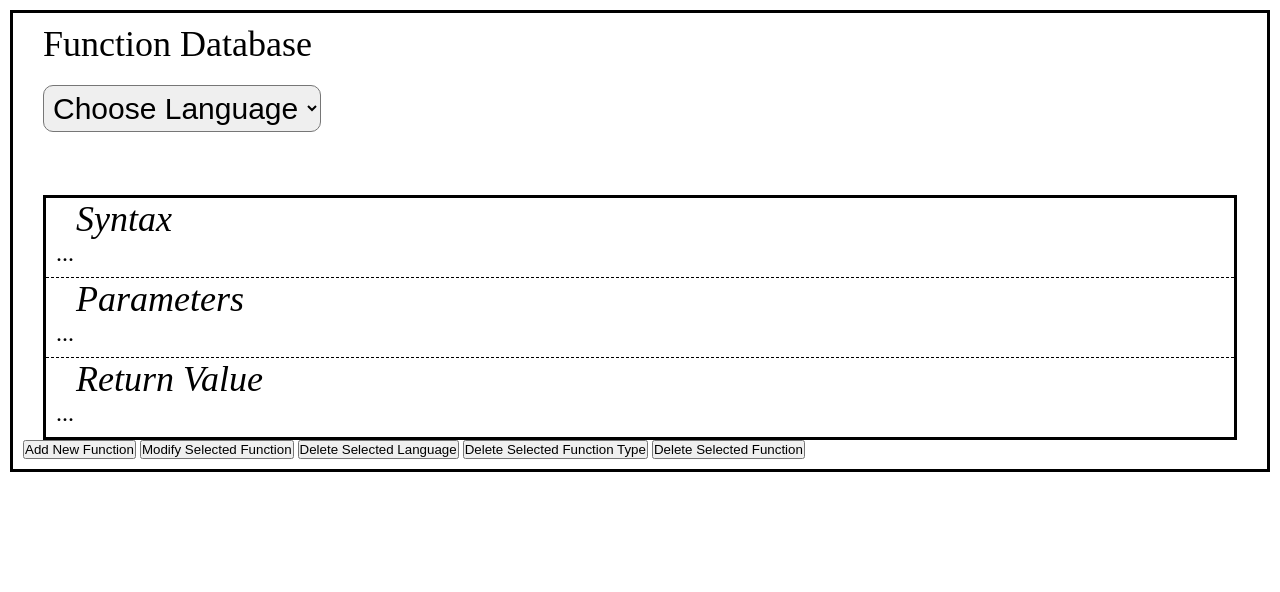
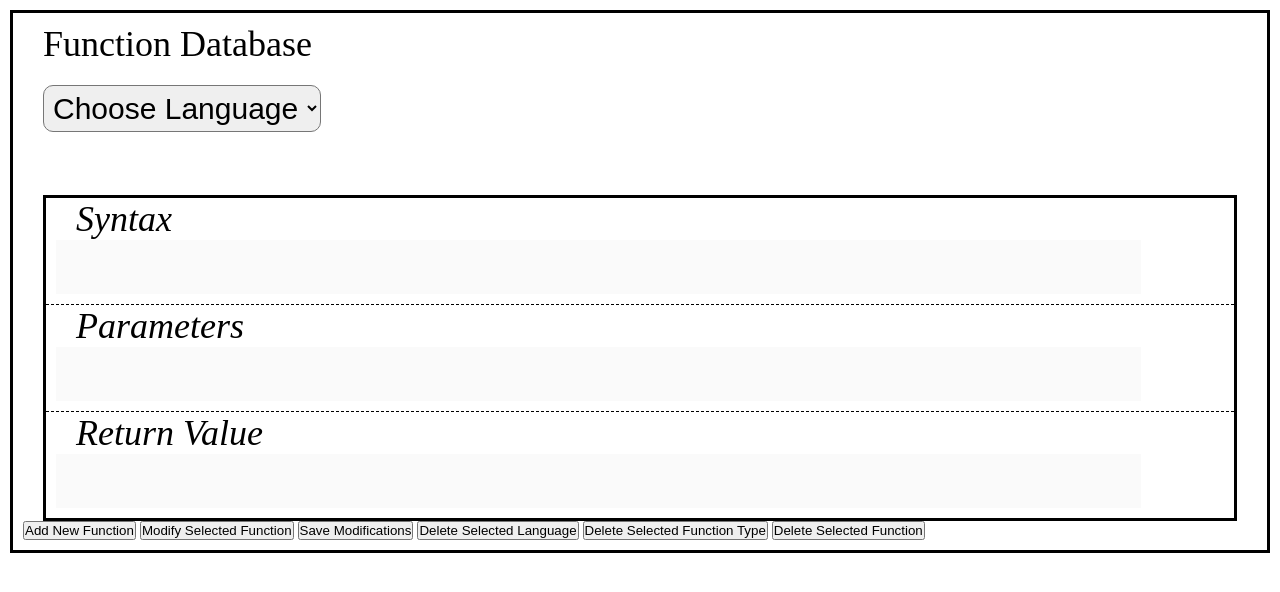
Before and after one commit to CROpie/DataTests, a Django app: page /funkdata/ in a window 1280 px wide. Shown: the top 592 px of the page. Run offline with Django 4.2, Linux system fonts and the light colour scheme; data comes from the database, SQL or seed files in the repository; both versions use the stored data as it was after the commit.

Commit message:
Modify function is operational

```diff
--- a/funkdata/forms.py
+++ b/funkdata/forms.py
@@ -2,6 +2,7 @@ from django import forms
 
 # Not currently using forms, since the values to be entered come from a mixture of drop-downs and input fields
 # May try to include them by using hidden input field = value of the dropdown...
+# the attribute form-id in textfield etc may be useful..
 
 class NewFunctionForm(forms.Form):
     language = forms.CharField(max_length=64)
--- a/funkdata/static/funkdata/styles.css
+++ b/funkdata/static/funkdata/styles.css
@@ -39,9 +39,6 @@ body {
     padding: 5px;
 }
 
-.language {
-    /* */
-}
 
 /* */
 
@@ -85,8 +82,40 @@ body {
     margin-left: 30px;
 }
 
+/* https://css-tricks.com/the-cleanest-trick-for-autogrowing-textareas/
+   allows for an expanding text area (which can't autoexpand by conventional methods) */
+
+.data-grow-wrap {
+    display: grid;
+}
+
+.data-grow-wrap::after {
+    content: attr(data-replicated-value) " ";
+    white-space: pre-wrap;
+    visibility: hidden;
+}
+
+.data-grow-wrap > textarea {
+    resize: none;
+    overflow: hidden;
+}
+
+.data-grow-wrap > textarea,
+.data-grow-wrap::after {
+/* necessary so that multiple lines won't hide the top line */
+  padding: 0.5rem;
+
+  /* Place on top of each other */
+  grid-area: 1 / 1 / 2 / 2;
+}
+
+/* pointer-events: none; can make it so can't click on the box */
 .data-field {
-    font-size: 24px;
+    font-size: 16px;
     margin-left: 10px;
     margin-bottom: 10px;
+    width: 90%;
+    height: auto;
+    color: black;
+    border: none;
 }
--- a/funkdata/templates/funkdata/index.html
+++ b/funkdata/templates/funkdata/index.html
@@ -40,20 +40,27 @@
 <div id="full-data-container">
     <div class="data-container">
         <div id="syntax-title" class="data-title">Syntax</div>
-        <div id="syntax-data" class="data-field">...</div>
+        <div class="data-grow-wrap">
+            <textarea id="syntax-data" class="data-field" disabled onInput="this.parentNode.dataset.replicatedValue = this.value"></textarea>
+        </div>
     </div>
     <div class="data-container">
         <div id="parameters-title" class="data-title">Parameters</div>
-        <div id="parameters-data"class="data-field">...</div>
+        <div class="data-grow-wrap">
+            <textarea id="parameters-data" class="data-field" disabled onInput="this.parentNode.dataset.replicatedValue = this.value"></textarea>
+        </div>
     </div>
     <div id="bottom-data-container" class="data-container">
         <div id="return_value-title" class="data-title">Return Value</div>
-        <div id="return_value-data"class="data-field">...</div>
+        <div class="data-grow-wrap">
+            <textarea id="return_value-data" class="data-field" disabled onInput="this.parentNode.dataset.replicatedValue = this.value"></textarea>
+        </div>
     </div>
 </div>
 <div id="add-modify-delete-container">
     <button id="add_function_link" onclick=addData()>Add New Function</button>
-    <button id="modify_current_function" onclick=modifyData()>Modify Selected Function</button>
+    <button id="allow_modify" onclick=allowModify()>Modify Selected Function</button>
+    <button id="modify_current_function" onclick=modifyData()>Save Modifications</button>
     <button id="delete_current_language" onclick=deleteLanguage()>Delete Selected Language</button>
     <button id="delete_current_function_type" onclick=deleteFunctionType()>Delete Selected Function Type</button>
     <button id="delete_current_function_name" onclick=deleteFunctionName()>Delete Selected Function</button>
@@ -67,9 +74,9 @@
     let database_dictionary = JSON.parse("{{LFTJson|escapejs}}");
 
     function hideDataFields() {
-            document.querySelector('#syntax-data').innerHTML = "...";
-            document.querySelector('#parameters-data').innerHTML = "...";
-            document.querySelector('#return_value-data').innerHTML = "...";
+            document.querySelector('#syntax-data').value = " ";
+            document.querySelector('#parameters-data').value = " ";
+            document.querySelector('#return_value-data').value = " ";
     }
 
     function showFunctionTypes(functionlanguage) {
@@ -115,25 +122,32 @@
             type=lang[k[1]];
             name=type[k[2]];
             data = name.split(",");
-            document.querySelector('#syntax-data').innerHTML = `${data[0]}`;
-            document.querySelector('#parameters-data').innerHTML = `${data[1]}`;
-            document.querySelector('#return_value-data').innerHTML = `${data[2]}`;
+            document.querySelector('#syntax-data').value = `${data[0]}`;
+            document.querySelector('#parameters-data').value = `${data[1]}`;
+            document.querySelector('#return_value-data').value = `${data[2]}`;
 
             document.querySelector('#current-function-type-tag').value = k[1]
             document.querySelector('#current-function-name-tag').value = k[2];
         }
     }
 
+    function addData() {
+        window.location.href = "/funkdata/new"
+    }
+
+    function allowModify() {
+        document.querySelector('#syntax-data').disabled = false;
+        document.querySelector('#parameters-data').disabled = false;
+        document.querySelector('#return_value-data').disabled = false;
+    }
+
     function modifyData() {
         modify_function_language = document.querySelector('#current-language-tag').value;
         modify_function_type = document.querySelector('#current-function-type-tag').value;
         modify_function_name = document.querySelector('#current-function-name-tag').value;
-
-        //modify_syntax = document.querySelector("#syntax-data").value;
-        modify_syntax = "insert me plz!";
-        modify_parameters = document.querySelector("#parameters-data").textContent;
-        modify_return_value = document.querySelector("#return_value-data").textContent;
-        console.log(modify_function_language,modify_function_type,modify_function_name,modify_parameters,modify_return_value)
+        modify_syntax = document.querySelector('#syntax-data').value;
+        modify_parameters = document.querySelector('#parameters-data').value;
+        modify_return_value = document.querySelector('#return_value-data').value;
 
         fetch('/funkdata/modifydata', {
         method: "POST",
```
Also changed, not shown: db.sqlite3.
